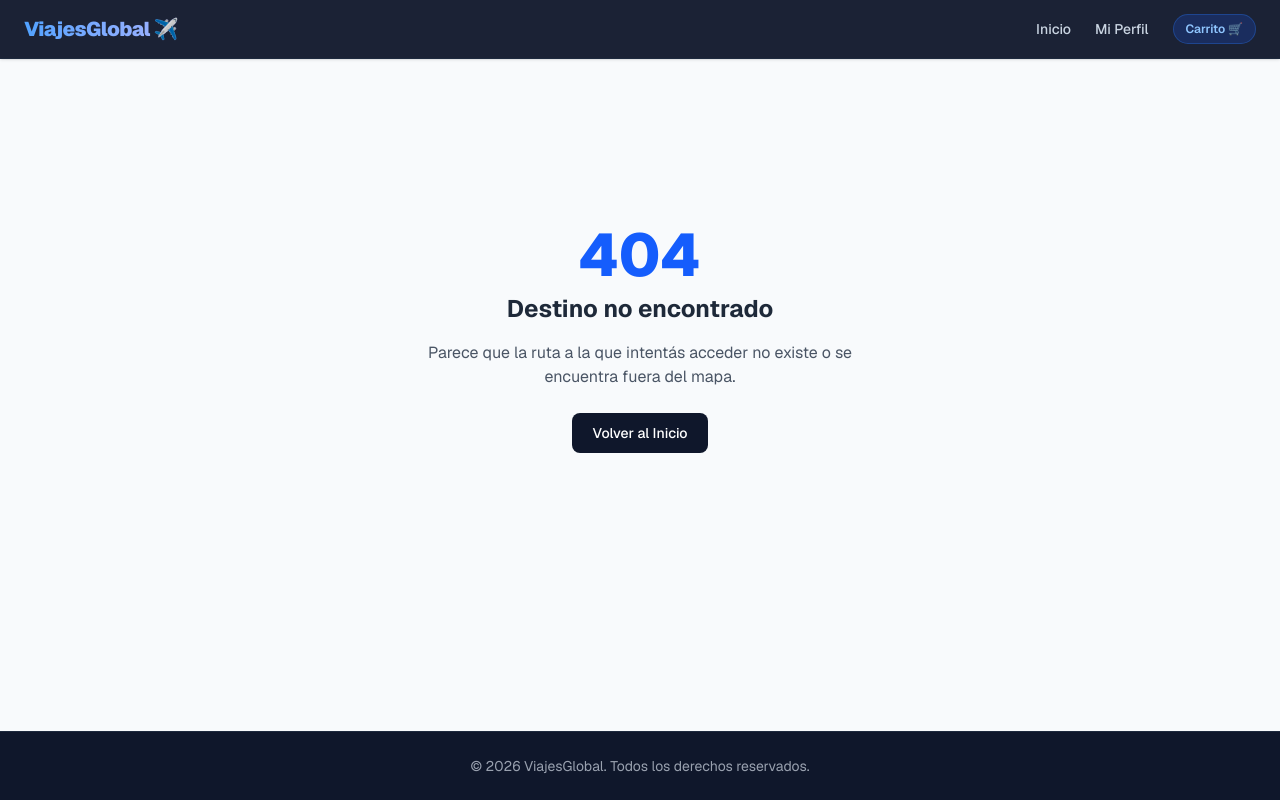
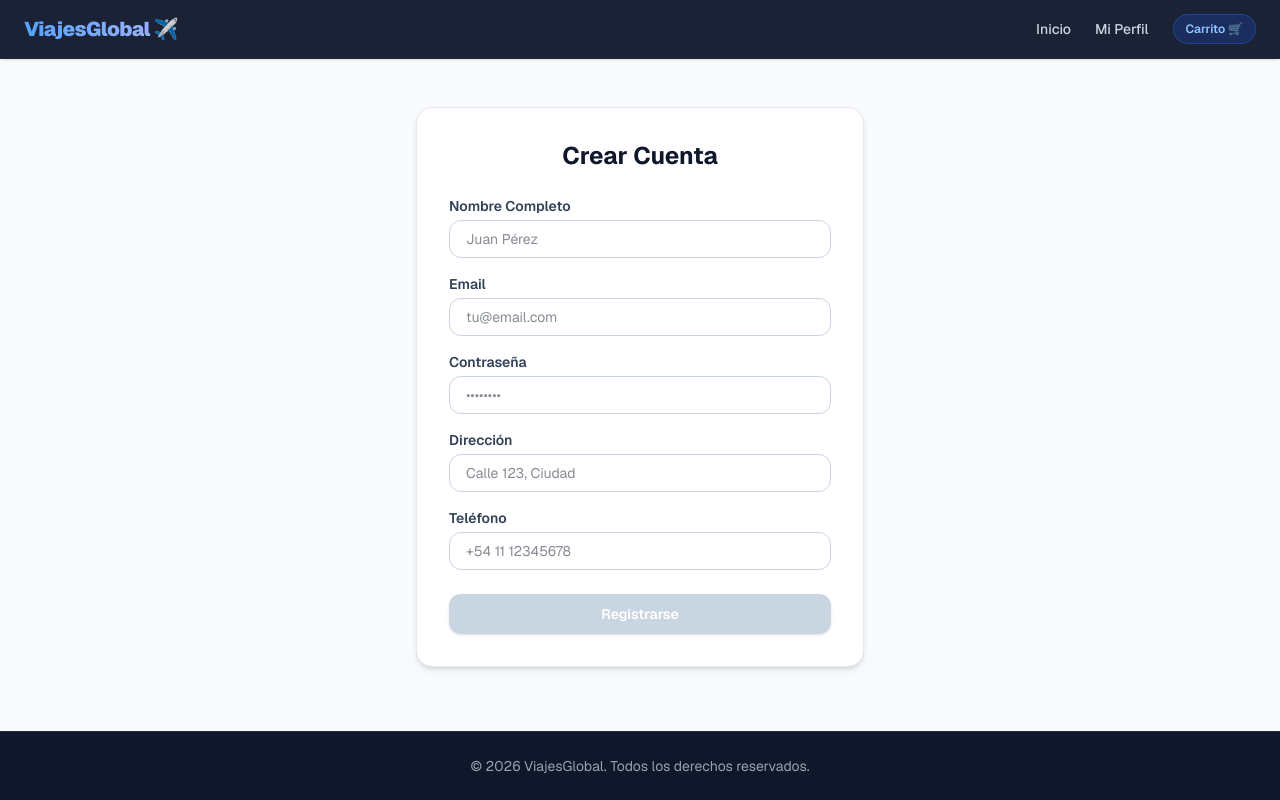
Before and after one commit to MatiCh01/modulo4_turismo, a Next.js app in the folder front/: page /auth/register in a window 1280 px wide. Before the commit this address had no page. Built offline with nearby package versions, Linux system fonts and the light colour scheme.

Commit message:
Implementacion de formularios de login y registro con validaciones del cliente.

```diff
--- /dev/null
+++ b/front/src/app/auth/login/page.tsx
@@ -0,0 +1,9 @@
+import { LoginForm } from "@/components/LoginForm/LoginForm";
+
+export default function Login() {
+  return (
+    <main className="min-h-[75vh] flex items-center justify-center px-4 py-12">
+      <LoginForm />
+    </main>
+  );
+}
--- /dev/null
+++ b/front/src/app/auth/register/page.tsx
@@ -0,0 +1,9 @@
+import { RegisterForm } from "@/components/RegisterForm/RegisterForm";
+
+export default function Register() {
+  return (
+    <main className="min-h-[75vh] flex items-center justify-center px-4 py-12">
+      <RegisterForm />
+    </main>
+  );
+}
--- /dev/null
+++ b/front/src/components/LoginForm/LoginForm.tsx
@@ -0,0 +1,67 @@
+"use client";
+
+import React, { useState } from "react";
+import { ILoginProps, ILoginErrors, validateLoginForm } from "@/helpers/validateLogin";
+
+export const LoginForm = () => {
+  const [data, setData] = useState<ILoginProps>({ email: "", password: "" });
+  const [errors, setErrors] = useState<ILoginErrors>({});
+
+  const handleChange = (e: React.ChangeEvent<HTMLInputElement>) => {
+    const { name, value } = e.target;
+    const updatedData = { ...data, [name]: value };
+    setData(updatedData);
+    setErrors(validateLoginForm(updatedData));
+  };
+
+  const handleSubmit = (e: React.FormEvent<HTMLFormElement>) => {
+    e.preventDefault();
+    const validationErrors = validateLoginForm(data);
+    if (Object.keys(validationErrors).length === 0) {
+      console.log("Submit exitoso - Login:", data);
+      alert("Inicio de sesión exitoso");
+    } else {
+      setErrors(validationErrors);
+    }
+  };
+
+  return (
+    <form onSubmit={handleSubmit} className="flex flex-col gap-4 w-full max-w-md bg-white p-8 rounded-2xl shadow-md border border-slate-200">
+      <h2 className="text-2xl font-bold text-slate-900 mb-2 text-center">Iniciar Sesión</h2>
+
+      <div>
+        <label className="block text-sm font-semibold text-slate-700 mb-1">Email</label>
+        <input
+          type="email"
+          name="email"
+          value={data.email}
+          onChange={handleChange}
+          placeholder="tu@email.com"
+          className="w-full px-4 py-2 border rounded-xl border-slate-300 focus:outline-none focus:ring-2 focus:ring-blue-600 text-sm"
+        />
+        {errors.email && <p className="text-red-500 text-xs mt-1">{errors.email}</p>}
+      </div>
+
+      <div>
+        <label className="block text-sm font-semibold text-slate-700 mb-1">Contraseña</label>
+        <input
+          type="password"
+          name="password"
+          value={data.password}
+          onChange={handleChange}
+          placeholder="••••••••"
+          className="w-full px-4 py-2 border rounded-xl border-slate-300 focus:outline-none focus:ring-2 focus:ring-blue-600 text-sm"
+        />
+        {errors.password && <p className="text-red-500 text-xs mt-1">{errors.password}</p>}
+      </div>
+
+      <button
+        type="submit"
+        disabled={Object.keys(errors).length > 0 || !data.email || !data.password}
+        className="bg-blue-600 hover:bg-blue-700 disabled:bg-slate-300 text-white font-semibold py-2.5 rounded-xl transition-colors text-sm shadow-sm mt-2"
+      >
+        Ingresar
+      </button>
+    </form>
+  );
+};
--- /dev/null
+++ b/front/src/components/RegisterForm/RegisterForm.tsx
@@ -0,0 +1,112 @@
+"use client";
+
+import React, { useState } from "react";
+import { IRegisterProps, IRegisterErrors, validateRegisterForm } from "@/helpers/validateRegister";
+
+export const RegisterForm = () => {
+  const [data, setData] = useState<IRegisterProps>({
+    name: "",
+    email: "",
+    password: "",
+    address: "",
+    phone: "",
+  });
+  const [errors, setErrors] = useState<IRegisterErrors>({});
+
+  const handleChange = (e: React.ChangeEvent<HTMLInputElement>) => {
+    const { name, value } = e.target;
+    const updatedData = { ...data, [name]: value };
+    setData(updatedData);
+    setErrors(validateRegisterForm(updatedData));
+  };
+
+  const handleSubmit = (e: React.FormEvent<HTMLFormElement>) => {
+    e.preventDefault();
+    const validationErrors = validateRegisterForm(data);
+    if (Object.keys(validationErrors).length === 0) {
+      console.log("Submit exitoso - Registro:", data);
+      alert("Registro exitoso");
+    } else {
+      setErrors(validationErrors);
+    }
+  };
+
+  return (
+    <form onSubmit={handleSubmit} className="flex flex-col gap-4 w-full max-w-md bg-white p-8 rounded-2xl shadow-md border border-slate-200">
+      <h2 className="text-2xl font-bold text-slate-900 mb-2 text-center">Crear Cuenta</h2>
+
+      <div>
+        <label className="block text-sm font-semibold text-slate-700 mb-1">Nombre Completo</label>
+        <input
+          type="text"
+          name="name"
+          value={data.name}
+          onChange={handleChange}
+          placeholder="Juan Pérez"
+          className="w-full px-4 py-2 border rounded-xl border-slate-300 focus:outline-none focus:ring-2 focus:ring-blue-600 text-sm"
+        />
+        {errors.name && <p className="text-red-500 text-xs mt-1">{errors.name}</p>}
+      </div>
+
+      <div>
+        <label className="block text-sm font-semibold text-slate-700 mb-1">Email</label>
+        <input
+          type="email"
+          name="email"
+          value={data.email}
+          onChange={handleChange}
+          placeholder="tu@email.com"
+          className="w-full px-4 py-2 border rounded-xl border-slate-300 focus:outline-none focus:ring-2 focus:ring-blue-600 text-sm"
+        />
+        {errors.email && <p className="text-red-500 text-xs mt-1">{errors.email}</p>}
+      </div>
+
+      <div>
+        <label className="block text-sm font-semibold text-slate-700 mb-1">Contraseña</label>
+        <input
+          type="password"
+          name="password"
+          value={data.password}
+          onChange={handleChange}
+          placeholder="••••••••"
+          className="w-full px-4 py-2 border rounded-xl border-slate-300 focus:outline-none focus:ring-2 focus:ring-blue-600 text-sm"
+        />
+        {errors.password && <p className="text-red-500 text-xs mt-1">{errors.password}</p>}
+      </div>
+
+      <div>
+        <label className="block text-sm font-semibold text-slate-700 mb-1">Dirección</label>
+        <input
+          type="text"
+          name="address"
+          value={data.address}
+          onChange={handleChange}
+          placeholder="Calle 123, Ciudad"
+          className="w-full px-4 py-2 border rounded-xl border-slate-300 focus:outline-none focus:ring-2 focus:ring-blue-600 text-sm"
+        />
+        {errors.address && <p className="text-red-500 text-xs mt-1">{errors.address}</p>}
+      </div>
+
+      <div>
+        <label className="block text-sm font-semibold text-slate-700 mb-1">Teléfono</label>
+        <input
+          type="text"
+          name="phone"
+          value={data.phone}
+          onChange={handleChange}
+          placeholder="+54 11 12345678"
+          className="w-full px-4 py-2 border rounded-xl border-slate-300 focus:outline-none focus:ring-2 focus:ring-blue-600 text-sm"
+        />
+        {errors.phone && <p className="text-red-500 text-xs mt-1">{errors.phone}</p>}
+      </div>
+
+      <button
+        type="submit"
+        disabled={Object.keys(errors).length > 0 || !data.email || !data.password}
+        className="bg-blue-600 hover:bg-blue-700 disabled:bg-slate-300 text-white font-semibold py-2.5 rounded-xl transition-colors text-sm shadow-sm mt-2"
+      >
+        Registrarse
+      </button>
+    </form>
+  );
+};
--- /dev/null
+++ b/front/src/helpers/validateLogin.ts
@@ -0,0 +1,25 @@
+export interface ILoginProps {
+  email: string;
+  password: string;
+}
+
+export interface ILoginErrors {
+  email?: string;
+  password?: string;
+}
+
+export const validateLoginForm = (values: ILoginProps): ILoginErrors => {
+  const errors: ILoginErrors = {};
+
+  if (!values.email) {
+    errors.email = "El email es requerido";
+  } else if (!/\S+@\S+\.\S+/.test(values.email)) {
+    errors.email = "El email es inválido";
+  }
+
+  if (!values.password) {
+    errors.password = "La contraseña es requerida";
+  }
+
+  return errors;
+};
--- /dev/null
+++ b/front/src/helpers/validateRegister.ts
@@ -0,0 +1,35 @@
+export interface IRegisterProps {
+  name: string;
+  email: string;
+  password: string;
+  address: string;
+  phone: string;
+}
+
+export interface IRegisterErrors {
+  name?: string;
+  email?: string;
+  password?: string;
+  address?: string;
+  phone?: string;
+}
+
+export const validateRegisterForm = (values: IRegisterProps): IRegisterErrors => {
+  const errors: IRegisterErrors = {};
+
+  if (!values.name) errors.name = "El nombre es requerido";
+  if (!values.email) {
+    errors.email = "El email es requerido";
+  } else if (!/\S+@\S+\.\S+/.test(values.email)) {
+    errors.email = "El email es inválido";
+  }
+  if (!values.password) {
+    errors.password = "La contraseña es requerida";
+  } else if (values.password.length < 6) {
+    errors.password = "Debe tener al menos 6 caracteres";
+  }
+  if (!values.address) errors.address = "La dirección es requerida";
+  if (!values.phone) errors.phone = "El teléfono es requerido";
+
+  return errors;
+};
```
